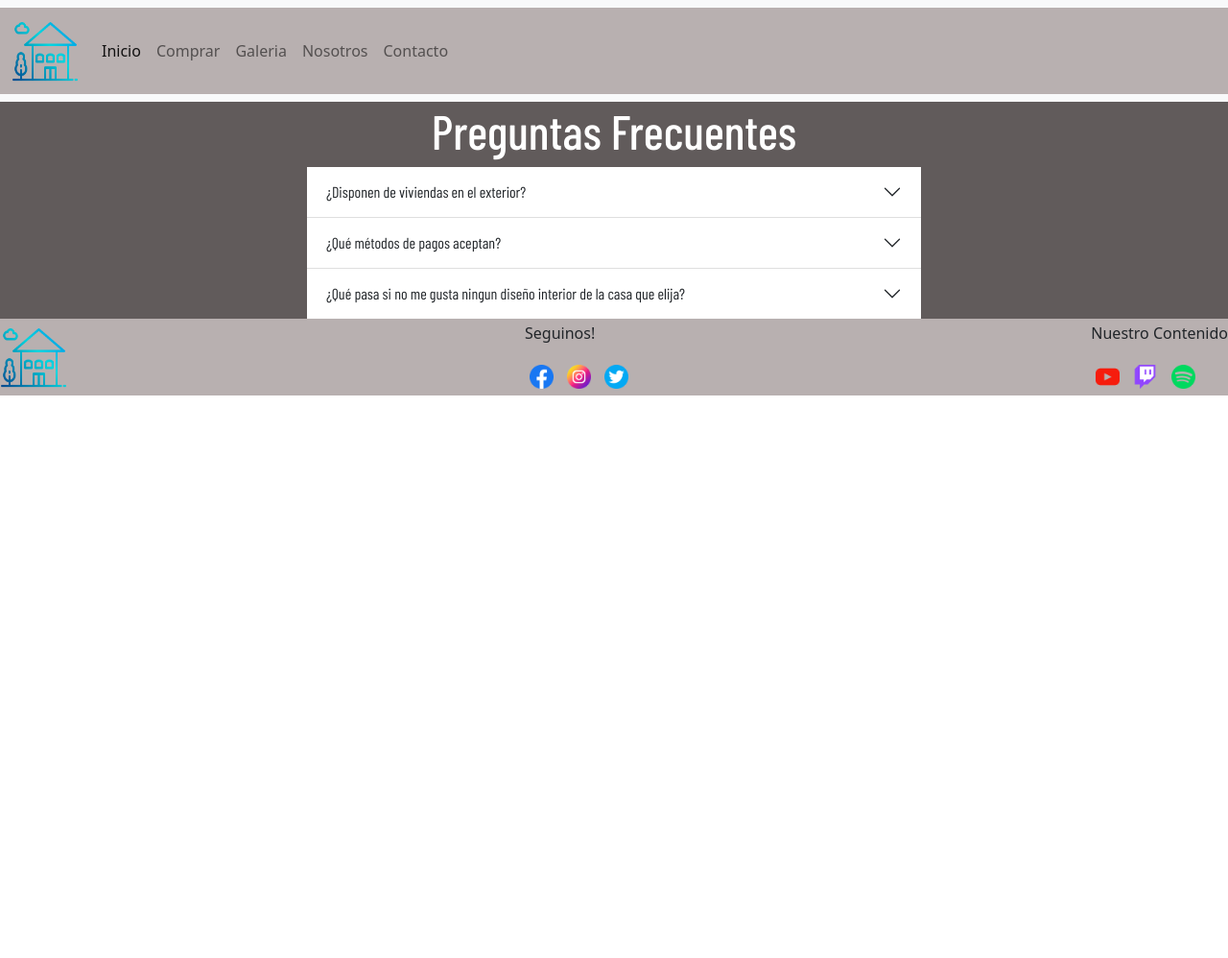
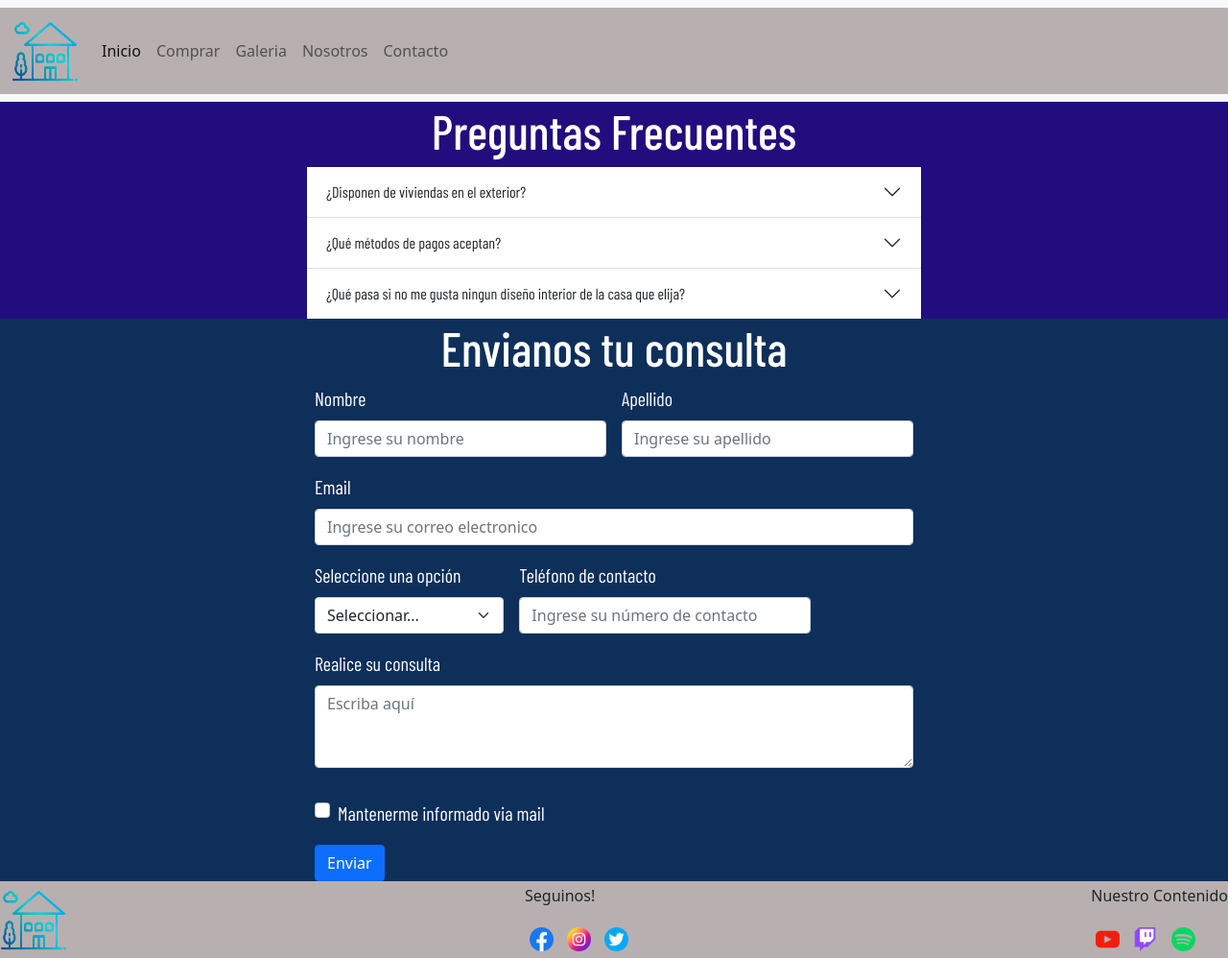
Before and after one commit to Hugonce/Huggsviviendas, a plain HTML site: page pages/contacto.html in a window 1280 px wide. Shown: the whole page at 96% size. Before the commit the page ends 800 px from the top, so only its background shows below. Drawn offline with nearby package versions, Linux system fonts and the light colour scheme; a web font is replaced by a local one.

Commit message:
ultima modificacion

```diff
--- a/css/styles.css
+++ b/css/styles.css
@@ -216,7 +216,7 @@ footer section a img{
     display: flex;
     flex-direction: column;
     align-items: center;
-    background-color: rgb(97, 91, 91);
+    background-color: rgb(34, 13, 126);
 }
 .preguntas h2{
     font-family: 'Barlow Condensed', sans-serif;
@@ -231,6 +231,27 @@ footer section a img{
     width: 100%;
 }
 
+.informacion{
+    display: flex;
+    flex-direction: column;
+    align-items: center;
+    background-color: rgb(14, 47, 90);
+}
+.informacion h2{
+    font-family: 'Barlow Condensed', sans-serif;
+    font-weight: 500;
+    font-size: 50px;
+    color: white;
+}
+.informacion form{
+    width: 50%;
+}
+.informacion form div label{
+    font-family: 'Barlow Condensed', sans-serif;
+    font-weight: 300;
+    font-size: 20px;
+    color: white;
+}
 /* --------------Media query---------*/
 
 @media screen and (max-width:1600px) and (min-width:1001px){
--- a/pages/contacto.html
+++ b/pages/contacto.html
@@ -58,7 +58,8 @@
                     </h2>
                     <div id="flush-collapseOne" class="accordion-collapse collapse" aria-labelledby="flush-headingOne"
                         data-bs-parent="#accordionFlushExample">
-                        <div class="accordion-body">De momento solo contamos con viviendas en el interior del país, pero contamos con departamentos en alquiler fuera del mismo.</div>
+                        <div class="accordion-body">De momento solo contamos con viviendas en el interior del país, pero
+                            contamos con departamentos en alquiler fuera del mismo.</div>
                     </div>
                 </div>
                 <div class="accordion-item">
@@ -70,7 +71,8 @@
                     </h2>
                     <div id="flush-collapseTwo" class="accordion-collapse collapse" aria-labelledby="flush-headingTwo"
                         data-bs-parent="#accordionFlushExample">
-                        <div class="accordion-body">Disponemos de transferencia bancaria y otorgamos cuotas con cualquier tarjeta de crédito.</div>
+                        <div class="accordion-body">Disponemos de transferencia bancaria y otorgamos cuotas con
+                            cualquier tarjeta de crédito.</div>
                     </div>
                 </div>
                 <div class="accordion-item">
@@ -83,13 +85,58 @@
                     </h2>
                     <div id="flush-collapseThree" class="accordion-collapse collapse"
                         aria-labelledby="flush-headingThree" data-bs-parent="#accordionFlushExample">
-                        <div class="accordion-body">Contamos con equipo profesional con el cual podras mantener una conversacion y veran si pueden conseguirte otra vivienda o si será posible realizar cambios en la vivienda que sea de tu interés.</div>
+                        <div class="accordion-body">Contamos con equipo profesional con el cual podras mantener una
+                            conversacion y veran si pueden conseguirte otra vivienda o si será posible realizar cambios
+                            en la vivienda que sea de tu interés.</div>
                     </div>
                 </div>
             </div>
         </section>
 
         <section class="informacion">
+            <h2>Envianos tu consulta</h2>
+            <form class="row g-3">
+                <div class="col-md-6">
+                    <label for="inputEmail4" class="form-label">Nombre</label>
+                    <input type="text" class="form-control" id="inputEmail4" placeholder="Ingrese su nombre">
+                </div>
+                <div class="col-md-6">
+                    <label for="inputPassword4" class="form-label">Apellido</label>
+                    <input type="text" class="form-control" id="inputPassword4" placeholder="Ingrese su apellido">
+                </div>
+                <div class="col-12">
+                    <label for="InputEmail" class="form-label">Email</label>
+                    <input type="email" class="form-control" id="exampleInputEmail1" placeholder="Ingrese su correo electronico">
+                </div>
+                <div class="col-md-4">
+                    <label for="inputState" class="form-label">Seleccione una opción</label>
+                    <select id="inputState" class="form-select">
+                        <option selected>Seleccionar...</option>
+                        <option>Celular</option>
+                        <option>Teléfono</option>
+                        <option>Teléfono del trabajo</option>
+                    </select>
+                </div>
+                <div class="col-md-6">
+                    <label for="inputCity" class="form-label">Teléfono de contacto</label>
+                    <input type="number" class="form-control" id="inputCity" placeholder="Ingrese su número de contacto">
+                </div>
+                <div class="mb-3">
+                    <label for="exampleFormControlTextarea1" class="form-label">Realice su consulta</label>
+                    <textarea class="form-control" id="exampleFormControlTextarea1" rows="3" placeholder="Escriba aquí"></textarea>
+                </div>
+                <div class="col-12">
+                    <div class="form-check">
+                        <input class="form-check-input" type="checkbox" id="gridCheck">
+                        <label class="form-check-label" for="gridCheck">
+                            Mantenerme informado via mail
+                        </label>
+                    </div>
+                </div>
+                <div class="col-12">
+                    <button type="submit" class="btn btn-primary">Enviar</button>
+                </div>
+            </form>
 
         </section>
 
```
